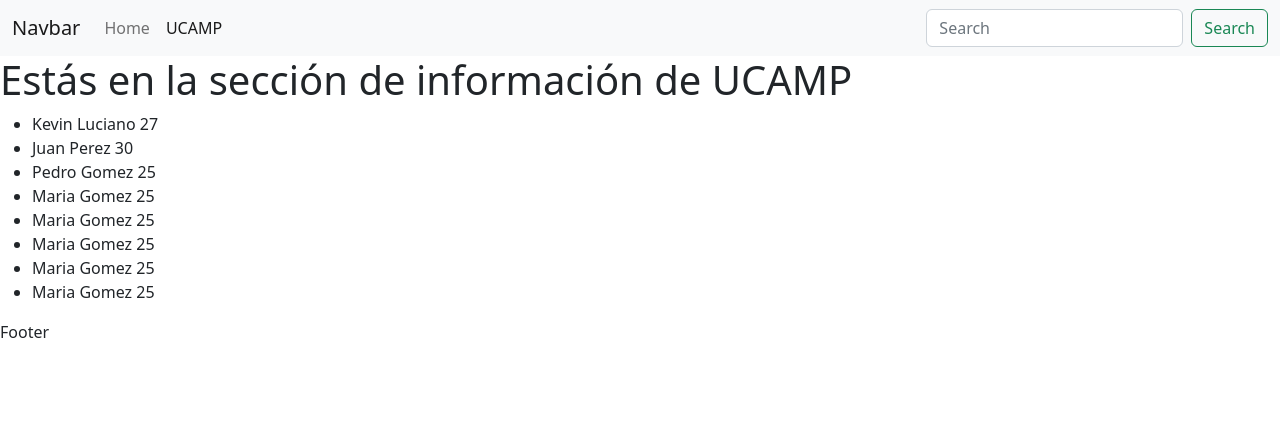
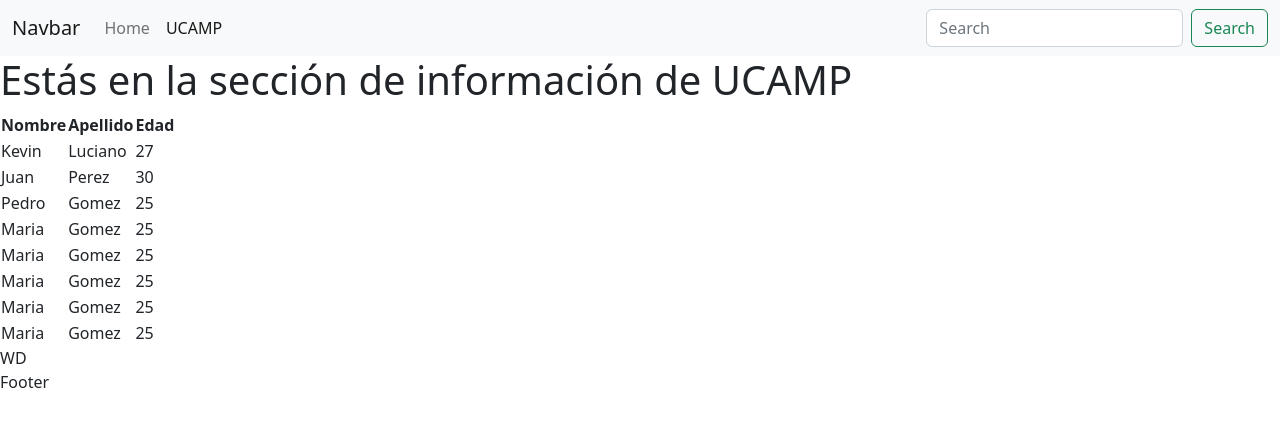
Before and after one commit to kalg12/demo-app-pad, a React (Create React App) app: page /ucampers in a window 1280 px wide. Shown: the top 426 px of the page. Built offline with nearby package versions, Linux system fonts and the light colour scheme.

Commit message:
Some changes

```diff
--- a/src/components/Title.jsx
+++ b/src/components/Title.jsx
@@ -1,4 +1,4 @@
-import React, {useEffect} from 'react'
+import React from 'react'
 
 const Title = () => {
   const array = [
@@ -44,23 +44,28 @@ const Title = () => {
     }
   ]
 
-  const disparaUnAlert = () => {
-    alert("Hola")
-  }
-
-  useEffect(() => {
-    disparaUnAlert()
-  })
-
   return (
     <>
-      <ul>
-        {array.map((listado, index) => {
-          return (
-            <li key={index}>{listado.nombre} {listado.apellido} {listado.edad}</li>
-          )
-        })}
-      </ul>
+      <table>
+        <thead>
+          <tr>
+            <th>Nombre</th>
+            <th>Apellido</th>
+            <th>Edad</th>
+          </tr>
+        </thead>
+        <tbody>
+          {array.map((item, index) => {
+            return (
+              <tr key={index}>
+                <td>{item.nombre}</td>
+                <td>{item.apellido}</td>
+                <td>{item.edad}</td>
+              </tr>
+            )
+          })}
+          </tbody>WD
+      </table>
     </>
   )
 }
--- a/src/pages/HomePage.jsx
+++ b/src/pages/HomePage.jsx
@@ -1,13 +1,13 @@
 import React from 'react'
+import ComponenteCualquiera from '../components/ComponenteCualquiera'
 import Footer from '../components/Footer'
 import Navbar from '../components/Navbar'
-import Title from '../components/Title'
 
 const HomePage = () => {
   return (
     <>
     <Navbar/>
-    <Title/>
+    <ComponenteCualquiera/>
     <Footer/>
     </>
   )
```
Also changed, not shown: src/pages/CrudPage.jsx (added, +14 -0 lines).
